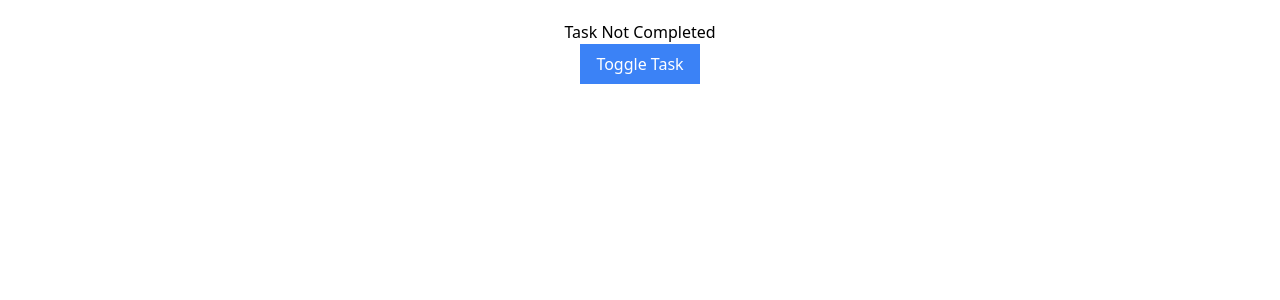
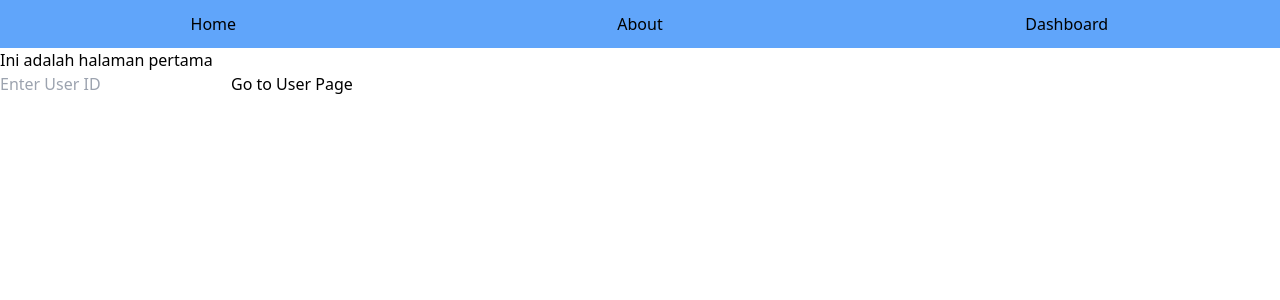
Before and after one commit to WildanCool/JavaScript-React, a React (Vite) app in the folder my-project/: page / in a window 1280 px wide. Shown: the top 300 px of the page. Built offline with nearby package versions, Linux system fonts and the light colour scheme.

Commit message:
MT12 - React Router

```diff
--- a/my-project/package.json
+++ b/my-project/package.json
@@ -11,7 +11,8 @@
   },
   "dependencies": {
     "react": "^18.3.1",
-    "react-dom": "^18.3.1"
+    "react-dom": "^18.3.1",
+    "react-router-dom": "^7.1.1"
   },
   "devDependencies": {
     "@eslint/js": "^9.15.0",
--- /dev/null
+++ b/my-project/src/MT12 - ReactRouter/coba.jsx
@@ -0,0 +1,39 @@
+import { createBrowserRouter, Link, RouterProvider } from "react-router-dom";
+
+function CobaRouter() {
+  return <h2>Halaman Utama</h2>;
+}
+
+function SecondPlace() {
+  return <h2>Halaman Kedua</h2>;
+}
+
+function ErrorPage() {
+  return (
+    <>
+      <h2 className="text-4xl">Oops!</h2>
+      <p>Halaman Tidak Ditemukan</p>
+      <Link to="/" className="bg-blue-400 rounded-xl">
+        Pergi Ke Home
+      </Link>
+    </>
+  );
+}
+
+const router = createBrowserRouter([
+  {
+    path: "/",
+    element: <CobaRouter />,
+    errorElement: <ErrorPage />,
+  },
+  {
+    path: "/second",
+    element: <SecondPlace />,
+  },
+]);
+
+function Router() {
+  return <RouterProvider router={router} />;
+}
+
+export default Router;
--- /dev/null
+++ b/my-project/src/MT12 - ReactRouter/explore/coba.jsx
@@ -0,0 +1,84 @@
+import React, { useState } from "react";
+import ReactDOM from "react-dom/client";
+import { createBrowserRouter, RouterProvider, useParams, useNavigate } from "react-router-dom";
+
+// Halaman Home
+function HomePage() {
+  const [userId, setUserId] = useState(""); // State untuk menyimpan input userId
+  const navigate = useNavigate();
+
+  const handleNavigate = () => {
+    if (userId) {
+      navigate(`/profile/${userId}`); // Navigasi ke halaman user berdasarkan input userId
+    } else {
+      alert("Please enter a valid User ID");
+    }
+  };
+
+  return (
+    <div>
+      <h1>Home Page</h1>
+      <input
+        type="text"
+        placeholder="Enter User ID"
+        value={userId}
+        onChange={(e) => setUserId(e.target.value)}
+      />
+      <button onClick={handleNavigate}>Go to User Page</button>
+    </div>
+  );
+}
+
+// Halaman About
+function AboutPage() {
+  return (
+    <div>
+      <h1>About Page</h1>
+    </div>
+  );
+}
+
+// Halaman User (Dinamis)
+function UserPage() {
+  const { userId } = useParams();
+
+  return (
+    <div>
+      <h1>User Page</h1>
+      <p>Ini adalah halaman profil untuk pengguna dengan ID: {userId}</p>
+    </div>
+  );
+}
+
+// Halaman NotFound
+function NotFoundPage() {
+  return (
+    <div>
+      <h1>404 - Page Not Found</h1>
+    </div>
+  );
+}
+
+// Router Config
+const router = createBrowserRouter([
+  {
+    path: "/",
+    element: <HomePage />,
+    errorElement: <NotFoundPage />,
+  },
+  {
+    path: "/about",
+    element: <AboutPage />,
+  },
+  {
+    path: "/user/:userId",
+    element: <UserPage />,
+  },
+]);
+
+// Root Render
+function Explore() {
+  return <RouterProvider router={router} />;
+}
+
+export default Explore;
--- /dev/null
+++ b/my-project/src/MT12 - ReactRouter/soal1/aboutPage.jsx
@@ -0,0 +1,23 @@
+import React, { useState } from "react";
+import ReactDOM from "react-dom/client";
+import { Link } from "react-router-dom";
+function AboutPage() {
+  return (
+    <>
+      <nav className="flex w-full h-12 *:w-1/2 *:text-center *:content-center">
+        <Link to="/" className="bg-blue-400 ">
+          Home
+        </Link>
+        <Link to="/about" className="bg-blue-400">
+          About
+        </Link>
+        <Link to="/dashboard" className="bg-blue-400">
+          Dashboard
+        </Link>
+      </nav>
+      <h2>Ini adalah halaman about</h2>
+    </>
+  );
+}
+
+export default AboutPage;
--- /dev/null
+++ b/my-project/src/MT12 - ReactRouter/soal1/dashboardPage.jsx
@@ -0,0 +1,28 @@
+import React from "react";
+import { Link, Outlet } from "react-router-dom";
+
+function DashboardPage() {
+  return (
+    <>
+      <nav className="flex w-full h-12 *:w-1/2 *:text-center *:content-center">
+        <Link to="/" className="bg-blue-400">
+          Home
+        </Link>
+        <Link to="/about" className="bg-blue-400">
+          About
+        </Link>
+        <Link to="/dashboard" className="bg-blue-400">
+          Dashboard
+        </Link>
+      </nav>
+      <h2>Halaman Dashboard Utama</h2>
+      <Link to="/dashboard/settings" className="bg-blue-400">
+        Settings
+      </Link>
+      {/* Tambahkan Outlet untuk merender rute anak */}
+      {/* <Outlet /> */}
+    </>
+  );
+}
+
+export default DashboardPage;
--- /dev/null
+++ b/my-project/src/MT12 - ReactRouter/soal1/homePage.jsx
@@ -0,0 +1,41 @@
+import React, { useState } from "react";
+import ReactDOM from "react-dom/client";
+import { Link, useNavigate } from "react-router-dom";
+function HomePage() {
+  const [userId, setUserId] = useState(""); // State untuk menyimpan input userId
+  const navigate = useNavigate();
+
+  const handleNavigate = () => {
+    if (userId) {
+      navigate(`/profile/${userId}`); // Navigasi ke halaman user berdasarkan input userId
+    } else {
+      navigate("/error");
+    }
+  };
+
+  return (
+    <>
+      <nav className="flex w-full h-12 *:w-1/2 *:text-center *:content-center">
+        <Link to="/" className="bg-blue-400 ">
+          Home
+        </Link>
+        <Link to="/about" className="bg-blue-400">
+          About
+        </Link>
+        <Link to="/dashboard" className="bg-blue-400">
+          Dashboard
+        </Link>
+      </nav>
+      <h2>Ini adalah halaman pertama</h2>
+      <input
+        type="text"
+        placeholder="Enter User ID"
+        value={userId}
+        onChange={(e) => setUserId(e.target.value)}
+      />
+      <button onClick={handleNavigate}>Go to User Page</button>
+    </>
+  );
+}
+
+export default HomePage;
--- /dev/null
+++ b/my-project/src/MT12 - ReactRouter/soal1/notFoundPage.jsx
@@ -0,0 +1,27 @@
+import React, { useState } from "react";
+import ReactDOM from "react-dom/client";
+import { Link } from "react-router-dom";
+function NotFoundPage() {
+  return (
+    <>
+      <nav className="flex w-full h-12 *:w-1/2 *:text-center *:content-center">
+        <Link to="/" className="bg-blue-400 ">
+          Home
+        </Link>
+        <Link to="/about" className="bg-blue-400">
+          About
+        </Link>
+        <Link to="/dashboard" className="bg-blue-400">
+          Dashboard
+        </Link>
+      </nav>
+      <h2 className="text-4xl">Error 404</h2>
+      <p>Halaman Tidak Ditemukan</p>
+      <Link to="/" className="bg-blue-400 rounded-xl">
+        Pergi Ke Home
+      </Link>
+    </>
+  );
+}
+
+export default NotFoundPage;
--- /dev/null
+++ b/my-project/src/MT12 - ReactRouter/soal1/profilePage.jsx
@@ -0,0 +1,27 @@
+import React, { useState } from "react";
+import ReactDOM from "react-dom/client";
+import { useParams, Link } from "react-router-dom";
+
+function ProfilePage() {
+  const { userId } = useParams();
+
+  return (
+    <div>
+      <nav className="flex w-full h-12 *:w-1/2 *:text-center *:content-center">
+        <Link to="/" className="bg-blue-400 ">
+          Home
+        </Link>
+        <Link to="/about" className="bg-blue-400">
+          About
+        </Link>
+        <Link to="/dashboard" className="bg-blue-400">
+          Dashboard
+        </Link>
+      </nav>
+      <h1>User Page</h1>
+      <p>Ini adalah halaman profil untuk pengguna dengan ID: {userId}</p>
+    </div>
+  );
+}
+
+export default ProfilePage;
--- /dev/null
+++ b/my-project/src/MT12 - ReactRouter/soal1/settingsPage.jsx
@@ -0,0 +1,23 @@
+import React from "react";
+import { Link } from "react-router-dom";
+
+function SettingsPage() {
+  return (
+    <>
+      <nav className="flex w-full h-12 *:w-1/2 *:text-center *:content-center">
+        <Link to="/" className="bg-blue-400 ">
+          Home
+        </Link>
+        <Link to="/about" className="bg-blue-400">
+          About
+        </Link>
+        <Link to="/dashboard" className="bg-blue-400">
+          Dashboard
+        </Link>
+      </nav>
+      <h2>Halaman Settings</h2>
+    </>
+  );
+}
+
+export default SettingsPage;
--- /dev/null
+++ b/my-project/src/MT12 - ReactRouter/soal1/soal1.jsx
@@ -0,0 +1,43 @@
+import { createBrowserRouter, Link, RouterProvider } from "react-router-dom";
+import HomePage from "./homePage";
+import AboutPage from "./aboutPage";
+import DashboardPage from "./dashboardPage";
+import SettingsPage from "./settingsPage";
+import NotFoundPage from "./notFoundPage";
+import ProfilePage from "./profilePage";
+
+const router = createBrowserRouter([
+  {
+    path: "/",
+    element: <HomePage />,
+    errorElement: <NotFoundPage />,
+  },
+  {
+    path: "/about",
+    element: <AboutPage />,
+  },
+  {
+    path: "/dashboard",
+    element: <DashboardPage />,
+    // children: [
+    //   {
+    //     path: "settings",
+    //     element: <SettingsPage />,
+    //   },
+    // ], //Ini bersarang
+  },
+  {
+    path: "/dashboard/settings", // Ini tidak
+    element: <SettingsPage />,
+  },
+  {
+    path: "/profile/:userId",
+    element: <ProfilePage />,
+  },
+]);
+
+function Router() {
+  return <RouterProvider router={router} />;
+}
+
+export default Router;
--- a/my-project/src/main.jsx
+++ b/my-project/src/main.jsx
@@ -22,9 +22,11 @@ import TextLogger from "./MT10 - UseEffect/soal3.jsx";
 import StatusBar, { SaveButton } from "./MT11 - CustomHooks/coba2.jsx";
 import GantiTheme from "./MT11 - CustomHooks/soal1.jsx";
 import StatusTask from "./MT11 - CustomHooks/soal2.jsx";
+import Router from "./MT12 - ReactRouter/soal1/soal1.jsx";
+import Explore from "./MT12 - ReactRouter/explore/coba.jsx";
 
 createRoot(document.getElementById("root")).render(
   <StrictMode>
-    <StatusTask />
+    <Router />
   </StrictMode>
 );
```
Also changed, not shown: 1 other file (tests, documents, lock files or other folders).
